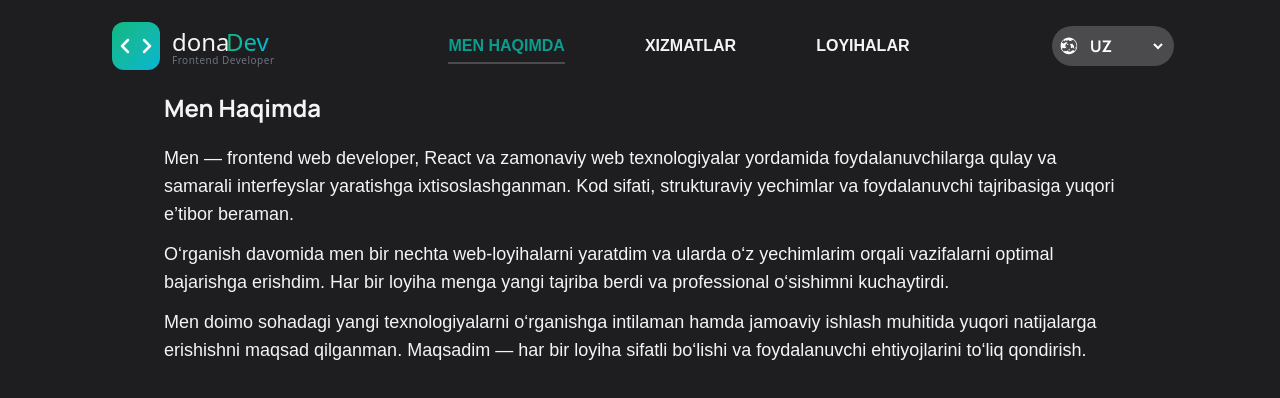
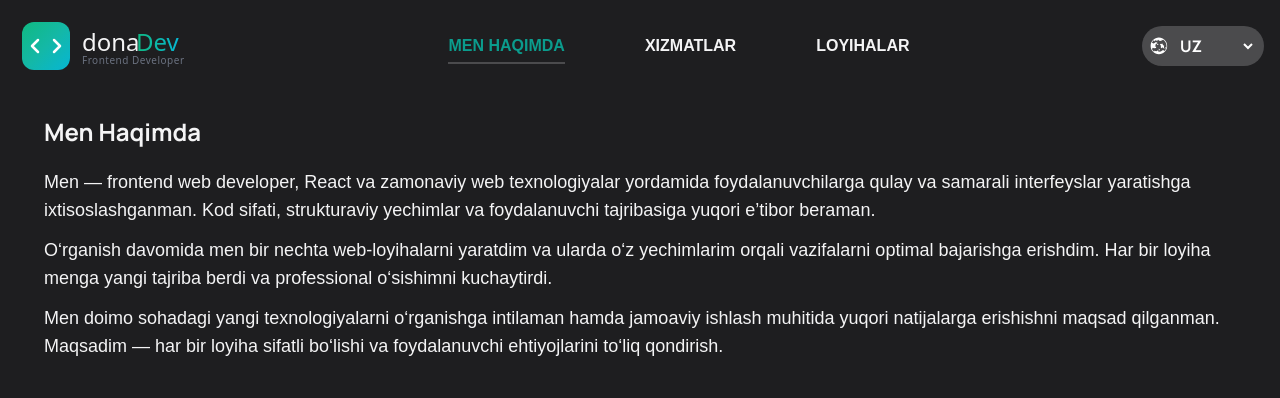
Before and after one commit to dudoshaa/donaDev, a React (Vite) app: page / in a window 1280 px wide. Shown: the top 398 px of the page. Built offline with nearby package versions, Linux system fonts and the light colour scheme; a web font is replaced by a local one.

Commit message:
Update container width for layout adjustments

```diff
--- a/src/components/NavBar.jsx
+++ b/src/components/NavBar.jsx
@@ -6,7 +6,7 @@ import { useTranslation } from "react-i18next";
 function NavBar() {
   const { t, i18n } = useTranslation();
   return (
-    <header className="py-4">
+    <header className="py-4 mb-6">
       <div className="container flex items-center justify-between  ">
         <div className="">
           <img src="/assets/logo-portfolio.svg" alt="" />
--- a/src/index.css
+++ b/src/index.css
@@ -4,10 +4,10 @@
 @import "./css/fonts.css";
 
 .container {
-  @apply w-full max-w-275 mx-auto px-4;
+  @apply w-full max-w-7xl mx-auto px-4;
 }
 .second__container {
-  @apply w-full max-w-250 mx-auto px-6;
+  @apply w-full max-w-310 mx-auto px-6;
 }
 .active {
   @apply text-[#0b9c8d] border-[#4b4b4d];
```
